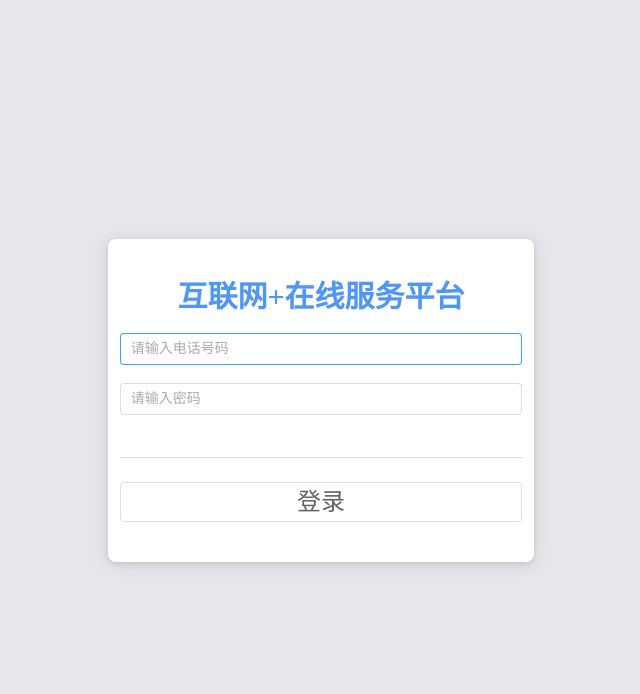
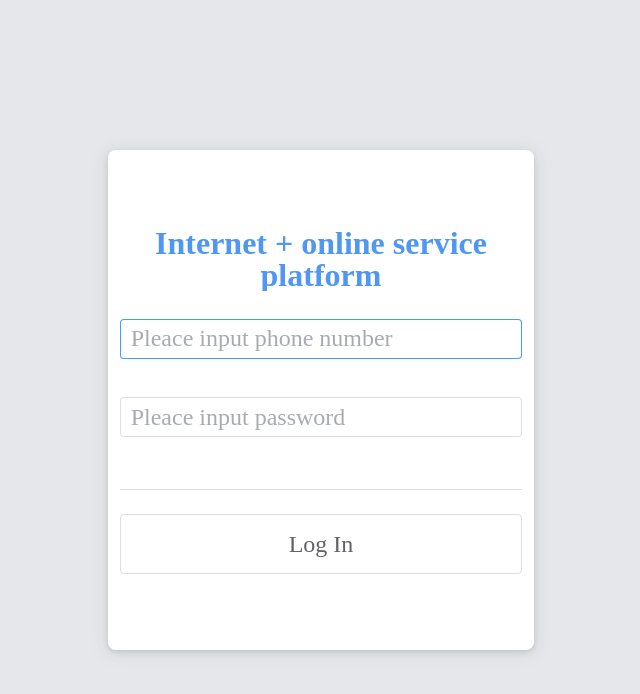
Before and after one commit to BSJJC/Found-this-back-end, a Vue app: page / in a window 1280 px wide. Shown: the top 694 px of the page, without its empty margins (319-959 px from the left). Built offline with nearby package versions, Linux system fonts and the light colour scheme; a web font is replaced by a local one.

Commit message:
style: log in style

```diff
--- a/src/views/LogIn.vue
+++ b/src/views/LogIn.vue
@@ -76,43 +76,42 @@ const submitForm = async (formEl: FormInstance | undefined): Promise<void> => {
       ref="ruleFormRef"
       :rules="rules"
       :model="logInInfo"
-      class="flex-col-center w-4/12 px-3 py-10 bg-white box-with-shadow rounded-lg"
+      class="flex-col-center w-4/12 h-[500px] px-3 py-10 bg-white box-with-shadow rounded-lg"
     >
       <!-- title -->
       <el-form-item class="w-full">
-        <h1 class="w-full font-bold text-center text-3xl">
-          互联网+在线服务平台
+        <h1 class="w-full font-bold text-center text-[2rem]">
+          Internet + online service platform
         </h1>
       </el-form-item>
       <!-- phone number -->
-      <el-form-item class="w-full overflow-visible" prop="phoneNum">
+      <el-form-item class="w-full h-[60px] overflow-visible" prop="phoneNum">
         <el-input
           v-model="logInInfo.phoneNum"
           type="number"
-          placeholder="请输入电话号码"
+          placeholder="Pleace input phone number"
           autofocus="true"
           clearable
+          class="h-[40px]"
         />
       </el-form-item>
       <!-- password -->
-      <el-form-item class="w-full overflow-visible" prop="password">
+      <el-form-item class="w-full h-[60px] overflow-visible" prop="password">
         <el-input
           v-model="logInInfo.password"
-          placeholder="请输入密码"
+          placeholder="Pleace input password"
           type="password"
           clearable
+          class="h-[40px]"
         />
       </el-form-item>
 
       <el-divider direction="horizontal" />
 
       <!-- submit -->
-      <el-form-item class="w-full mb-0">
-        <el-button
-          @click="submitForm(ruleFormRef)"
-          class="w-full h-10 text-2xl"
-        >
-          登录
+      <el-form-item class="w-full h-[60px] mb-0">
+        <el-button @click="submitForm(ruleFormRef)" class="w-full h-full">
+          <div class="text-2xl">Log In</div>
         </el-button>
       </el-form-item>
     </el-form>
@@ -128,6 +127,13 @@ const submitForm = async (formEl: FormInstance | undefined): Promise<void> => {
 
 h1 {
   color: var(--font-color-primary);
+}
+
+.el-input {
+  font-size: 1.5rem !important;
+}
+.el-form-item__error {
+  font-size: 1.3rem !important;
 }
 
 ///    show form check error
```
